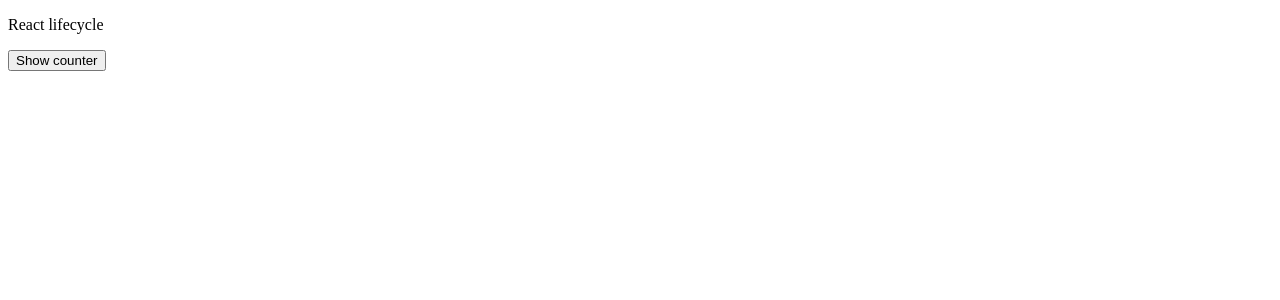
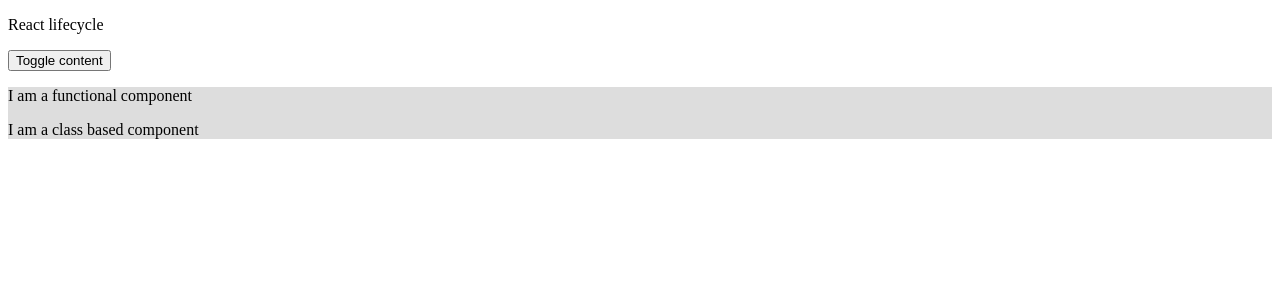
Before and after one commit to ward-dotdev/react-lifecycle, a React app: page / in a window 1280 px wide. Shown: the top 300 px of the page. Built offline with nearby package versions, Linux system fonts and the light colour scheme.

Commit message:
Class based and functional component

```diff
--- a/src/App.js
+++ b/src/App.js
@@ -1,5 +1,7 @@
 import React, {Component} from 'react'
 import LifecycleCounter from './LifecycleCounter'
+import FunctionalComponent from './FunctionalComponent'
+import ClassBasedComponent from './ClassBasedComponent'
 
 export default class App extends Component {
   constructor (props) {
@@ -16,14 +18,26 @@
       }
     })
   }
+  renderContent (show) {
+    if (show) {
+      return <LifecycleCounter log />
+    }
+
+    return (
+      <div style={{backgroundColor: '#ddd'}}>
+        <FunctionalComponent />
+        <ClassBasedComponent />
+      </div>
+    )
+  }
   render () {
     return (
       <div>
         <p>React lifecycle</p>
         <button onClick={this.toggleCounter}>
-          {this.state.showCounter ? 'Hide' : 'Show'} counter
+          Toggle content
         </button>
-        {this.state.showCounter && <LifecycleCounter />}
+        {this.renderContent(this.state.showCounter)}
       </div>
     )
   }
--- /dev/null
+++ b/src/ClassBasedComponent.js
@@ -0,0 +1,9 @@
+import React, {Component} from 'react'
+
+export default class ClassBasedComponent extends Component {
+  render () {
+    return (
+      <p>I am a class based component</p>
+    )
+  }
+}
--- /dev/null
+++ b/src/FunctionalComponent.js
@@ -0,0 +1,13 @@
+import React from 'react'
+
+const FunctionalComponent = props => {
+  return (
+    <p>I am a functional component</p>
+  )
+}
+
+export default FunctionalComponent
+
+// NOTE: Same output but component won't have displayName
+// https://facebook.github.io/react/docs/react-component.html#displayname
+// export default props => <p>I am functional</p>
--- a/src/LifecycleCounter.js
+++ b/src/LifecycleCounter.js
@@ -4,30 +4,30 @@
 export default class LifecycleCounter extends Component {
   constructor (props) {
     super(props)
-    console.log('1 constructor')
+    if (props.log) console.log('1 constructor')
 
     this.state = {count: 0}
   }
   // invoked once.
   // fires before initial 'render'
   componentWillMount () {
-    console.log('2 componentWillMount')
+    this.log('2 componentWillMount')
   }
   // good for AJAX: fetch, ajax, or subscriptions.
   // invoked once (client-side only).
   // fires before initial 'render'
   componentDidMount () {
-    console.log('3 componentDidMount')
+    this.log('3 componentDidMount')
   }
   // invoked every time component is recieves new props.
   // does not before initial 'render'
   componentWillReceiveProps (nextProps) {
-    console.log('4 componentWillReceiveProps')
+    this.log('4 componentWillReceiveProps')
   }
   // invoked before every update (new props or state).
   // does not fire before initial 'render'.
   shouldComponentUpdate (nextProps, nextState) {
-    console.log('5 componentWillReceiveProps')
+    this.log('5 componentWillReceiveProps')
 
     return this.state.count !== nextState.count
   }
@@ -35,25 +35,28 @@
   // does not fire before initial 'render'.
   // (see componentWillReceiveProps if you need to call setState)
   componentWillUpdate (nextProps, nextState) {
-    console.log('6 shouldComponentUpdate')
+    this.log('6 shouldComponentUpdate')
   }
   // invoked immediately after DOM updates
   // does not fire after initial 'render'
   componentDidUpdate (prevProps, prevState) {
-    console.log('7 componentDidUpdate')
+    this.log('7 componentDidUpdate')
   }
   // invoked immediately before a component is unmounted.
   componentWillUnmount () {
-    console.log('8 componentWillUnmount')
+    this.log('8 componentWillUnmount')
+  }
+  log = str => {
+    if (this.props.log) console.log(str)
   }
   addCount = () => {
-    console.log('=> addCount')
+    this.log('=> addCount')
 
     // NOTE: https://facebook.github.io/react/docs/state-and-lifecycle.html#state-updates-may-be-asynchronous
     this.setState({count: this.state.count + 1})
   }
   render () {
-    console.log('--- render ---')
+    this.log('--- render ---')
 
     return (
       <div style={{backgroundColor: '#ddd'}}>
```
Also changed, not shown: 1 other file (tests, documents, lock files or other folders).
